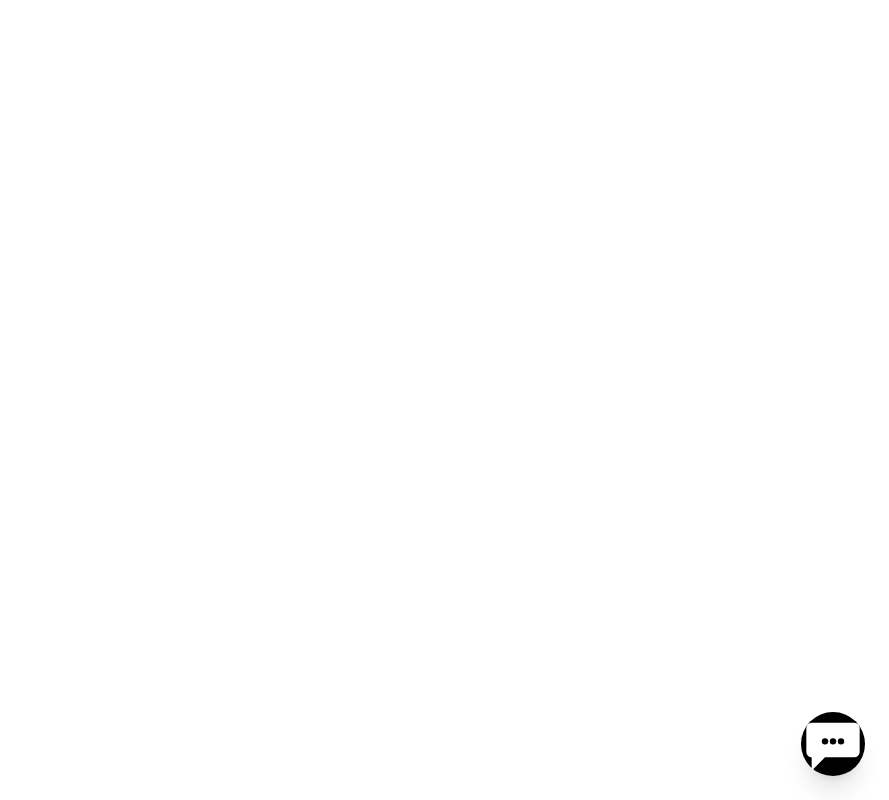
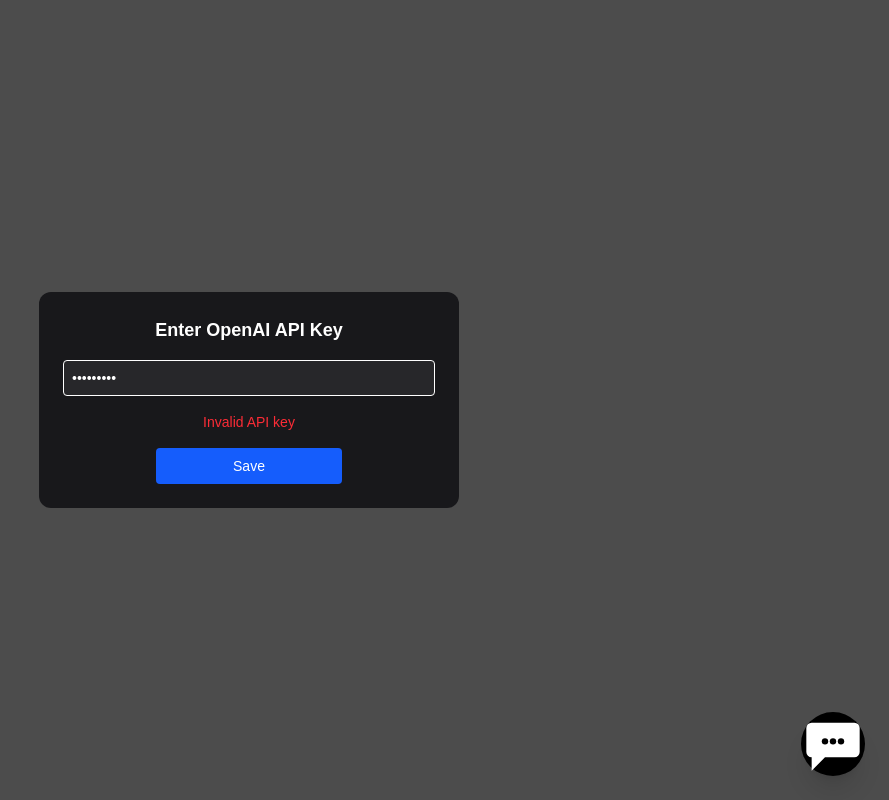
Before and after one commit to nhantran-agilityio/ai-sdk, a Next.js app in the folder ai-chatbot-app/: page / in a window 1280 px wide. Both pictures are taken after typing "Sample123" into the empty fields and a click on the button "Save". Shown: the whole page, without its empty margins (391-1280 px from the left). Built offline with nearby package versions, Linux system fonts and the light colour scheme.

Commit message:
feat: validate open api key

```diff
--- a/ai-chatbot-app/app/api/chat/route.ts
+++ b/ai-chatbot-app/app/api/chat/route.ts
@@ -36,7 +36,7 @@ export async function POST(req: Request) {
           tools: {
             getWeather,
           },
-          toolChoice: "auto",
+          toolChoice: "required",
           temperature: 0.2,
           topP: 0.9,
           topK: 40,
--- a/ai-chatbot-app/app/providers/OpenAIKeyProvider.tsx
+++ b/ai-chatbot-app/app/providers/OpenAIKeyProvider.tsx
@@ -1,31 +1,87 @@
-// app/providers/OpenAIKeyProvider.tsx
 "use client";
 
 import { createContext, useContext, useEffect, useState } from "react";
 
-const OpenAIKeyContext = createContext<{
+type OpenAIKeyContextType = {
     apiKey: string | null;
-    setApiKey: (key: string) => void;
-}>({
+    setApiKey: (key: string) => Promise<boolean>;
+    loading: boolean;
+    error: string | null;
+    clearError: () => void;
+};
+
+const OpenAIKeyContext = createContext<OpenAIKeyContextType>({
     apiKey: null,
-    setApiKey: () => { },
+    setApiKey: async () => false,
+    loading: false,
+    error: null,
+    clearError: () => { },
 });
 
-export function OpenAIKeyProvider({ children }: { children: React.ReactNode }) {
+export function OpenAIKeyProvider({
+    children,
+}: {
+    children: React.ReactNode;
+}) {
     const [apiKey, setApiKeyState] = useState<string | null>(null);
+    const [loading, setLoading] = useState(false);
+    const [error, setError] = useState<string | null>(null);
+
+    const clearError = () => setError(null);
 
     useEffect(() => {
         const saved = localStorage.getItem("OPENAI_API_KEY");
         if (saved) setApiKeyState(saved);
     }, []);
 
-    const setApiKey = (key: string) => {
-        localStorage.setItem("OPENAI_API_KEY", key);
-        setApiKeyState(key);
+    const isValidFormat = (key: string) => {
+        return /^sk-[A-Za-z0-9-_]{20,}$/.test(key);
+    };
+
+    const validateApiKey = async (key: string) => {
+        try {
+            const res = await fetch("https://api.openai.com/v1/models", {
+                headers: {
+                    Authorization: `Bearer ${key}`,
+                },
+            });
+
+            return res.ok;
+        } catch {
+            return false;
+        }
+    };
+
+    const setApiKey = async (key: string) => {
+        clearError();
+
+        if (!isValidFormat(key)) {
+            setError("Invalid API key format");
+            return false;
+        }
+
+        setLoading(true);
+
+        try {
+            const isValid = await validateApiKey(key);
+
+            if (!isValid) {
+                setError("Invalid or expired API key");
+                return false;
+            }
+
+            localStorage.setItem("OPENAI_API_KEY", key);
+            setApiKeyState(key);
+            return true;
+        } finally {
+            setLoading(false);
+        }
     };
 
     return (
-        <OpenAIKeyContext.Provider value={{ apiKey, setApiKey }}>
+        <OpenAIKeyContext.Provider
+            value={{ apiKey, setApiKey, loading, error, clearError }}
+        >
             {children}
         </OpenAIKeyContext.Provider>
     );
--- a/ai-chatbot-app/components/ApiKeyModal.tsx
+++ b/ai-chatbot-app/components/ApiKeyModal.tsx
@@ -1,33 +1,66 @@
 "use client";
-import { useState } from "react";
+import { useState, useEffect } from "react";
 import { useOpenAIKey } from "@/app/providers/OpenAIKeyProvider";
-import { Input } from "./Input"
-import { Button } from "./Button"
+import { Input } from "./Input";
+import { Button } from "./Button";
 
 export function ApiKeyModal() {
-    const { apiKey, setApiKey } = useOpenAIKey();
+    const { apiKey, setApiKey, loading, error, clearError } = useOpenAIKey();
     const [input, setInput] = useState("");
+    const [localError, setLocalError] = useState<string | null>(null);
 
+    // If have key then hide modal
     if (apiKey) return null;
+
+
+    const handleSave = async () => {
+        if (!input.trim()) {
+            setLocalError("API key is required");
+            return;
+        }
+
+        const success = await setApiKey(input);
+
+        if (!success) {
+            setLocalError(error ?? "Invalid API key");
+        }
+    };
+
+    const handleOnChange = (e: React.ChangeEvent<HTMLInputElement>) => {
+        setInput(e.target.value);
+
+        // Clear error when user input again
+        clearError();
+    };
 
     return (
         <div className="fixed inset-0 flex items-center justify-center bg-black/70">
-            <div className="bg-zinc-900 p-6 rounded-xl w-140 space-y-4 flex flex-col items-center justify-center">
-                <h2 className="text-lg font-semibold">Enter OpenAI API Key</h2>
+            <div className="bg-zinc-900 p-6 rounded-xl w-[420px] space-y-4 flex flex-col items-center">
+                <h2 className="text-lg font-semibold text-white">
+                    Enter OpenAI API Key
+                </h2>
 
                 <Input
                     type="password"
-                    className="w-full p-2 rounded bg-zinc-800"
-                    placeholder="openAPI key"
+                    className="w-full p-2 rounded bg-zinc-800 text-white"
+                    placeholder="sk-..."
                     value={input}
-                    onChange={(e) => setInput(e.target.value)}
+                    onChange={handleOnChange}
                 />
 
+                {/* Error message */}
+                {(localError || error) && (
+                    <p className="text-red-500 text-sm text-center">
+                        {localError || error}
+                    </p>
+                )}
+
                 <Button
-                    className="w-1/2 bg-blue-600 py-2 rounded flex"
-                    onClick={() => setApiKey(input)}
+                    className="w-1/2 bg-blue-600 py-2 rounded disabled:opacity-50"
+                    onClick={handleSave}
+                    disabled={loading}
                 >
-                    Save
+                    {loading ? "Validating..." : "Save"}
                 </Button>
             </div>
         </div>
```
